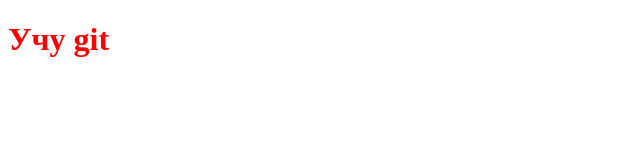
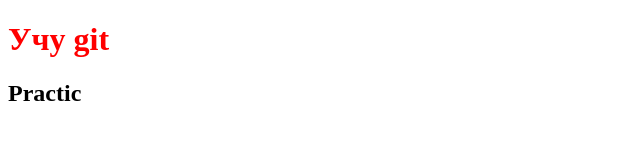
Before and after one commit to SkwisgardSkwigelf/studyGit, a plain HTML site: page index.html in a window 1280 px wide. Shown: the whole page, without its empty margins (0-640 px from the left). Drawn offline with Linux system fonts and the light colour scheme.

Commit message:
second commit

```diff
--- a/index.html
+++ b/index.html
@@ -11,6 +11,7 @@
 
 <body>
 	<h1>Учу git</h1>
+	<h2>Practic</h2>
 
 </body>
 
```
